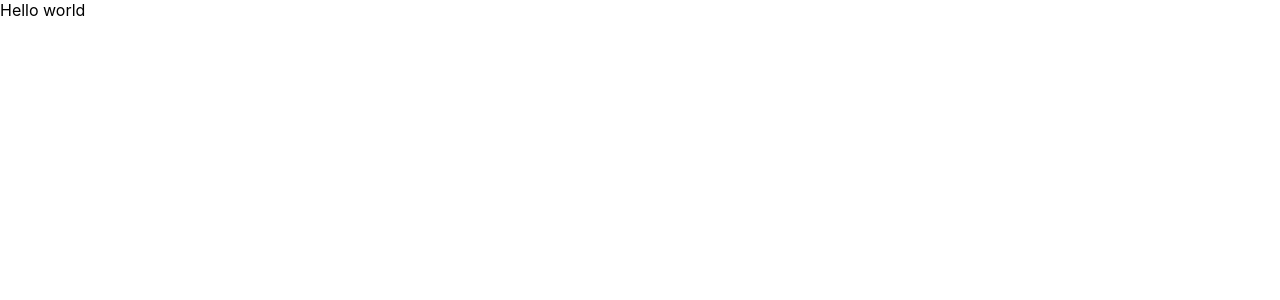
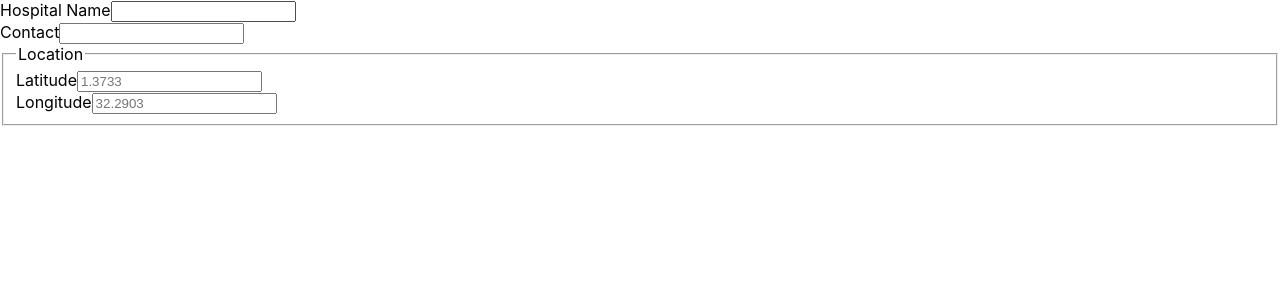
Before and after one commit to matovu-farid/react-case-dashboard, a React (Create React App) app: page / in a window 1280 px wide. Shown: the top 300 px of the page. Built offline with nearby package versions, Linux system fonts and the light colour scheme.

Commit message:
Setup first route

```diff
--- a/src/App.js
+++ b/src/App.js
@@ -1,8 +1,12 @@
+import { Route, Routes } from 'react-router-dom';
 import './App.css';
+import Entry from './pages/Entry/Entry';
 
 function App() {
   return (
-    <div>Hello world</div>
+    <Routes>
+      <Route path="/" element={<Entry />} />
+    </Routes>
   );
 }
 
--- a/src/index.js
+++ b/src/index.js
@@ -1,13 +1,16 @@
 import React from 'react';
 import ReactDOM from 'react-dom';
 import './index.css';
+import { BrowserRouter } from 'react-router-dom';
 import App from './App';
 import reportWebVitals from './reportWebVitals';
 
 ReactDOM.render(
-  <React.StrictMode>
-    <App />
-  </React.StrictMode>,
+  <BrowserRouter>
+    <React.StrictMode>
+      <App />
+    </React.StrictMode>
+  </BrowserRouter>,
   document.getElementById('root'),
 );
 
```
